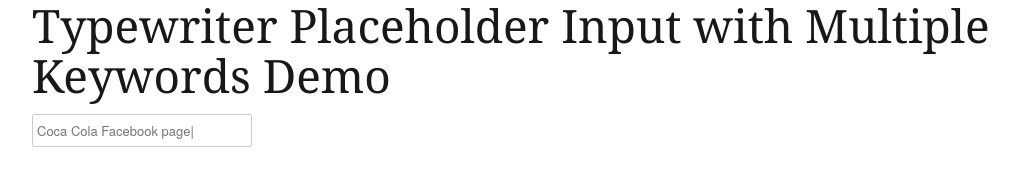
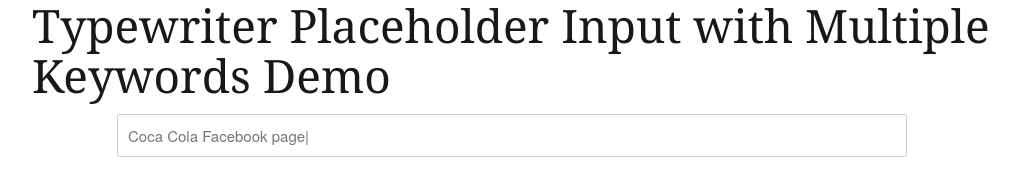
Before and after one commit to samuelj90/type-placeholder, a plain HTML site: page index.html in a window 1280 px wide. Shown: the whole page, without its empty margins (128-1147 px from the left). Drawn offline with nearby package versions, Linux system fonts and the light colour scheme.

Commit message:
Update style.css

```diff
--- a/css/style.css
+++ b/css/style.css
@@ -42,7 +42,7 @@
 /* #Basic Styles
 ================================================== */
 	body {
-		background: #fff;
+		background: #f5efe6
 		font: 14px/21px "HelveticaNeue", "Helvetica Neue", Helvetica, Arial, sans-serif;
 		color: #444;
 		-webkit-font-smoothing: antialiased; /* Fix for webkit rendering */
@@ -204,25 +204,22 @@
 		margin-bottom: 20px; }
 	fieldset {
 		margin-bottom: 20px; }
-	input[type="text"],
-	input[type="password"],
-	input[type="email"],
-	textarea,
-	select {
+	input[type="text"], input[type="password"], input[type="email"], textarea, select {
 		border: 1px solid #ccc;
-		padding: 6px 4px;
+		padding: 10px 10px;
 		outline: none;
 		-moz-border-radius: 2px;
 		-webkit-border-radius: 2px;
 		border-radius: 2px;
-		font: 13px "HelveticaNeue", "Helvetica Neue", Helvetica, Arial, sans-serif;
+		font: 15px "HelveticaNeue", "Helvetica Neue", Helvetica, Arial, sans-serif;
 		color: #777;
-		margin: 0;
-		width: 210px;
+		margin: 0 auto;
+		width: 80%;
 		max-width: 100%;
 		display: block;
 		margin-bottom: 20px;
-		background: #fff; }
+		background: #fff;
+		font-weight: 300;}
 	select {
 		padding: 0; }
 	input[type="text"]:focus,
```
